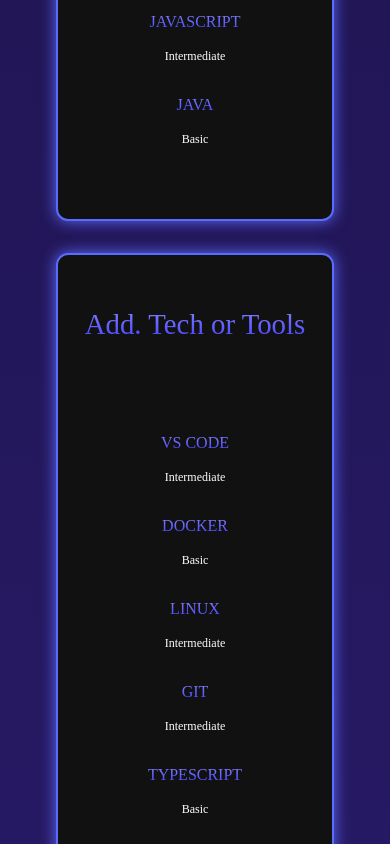
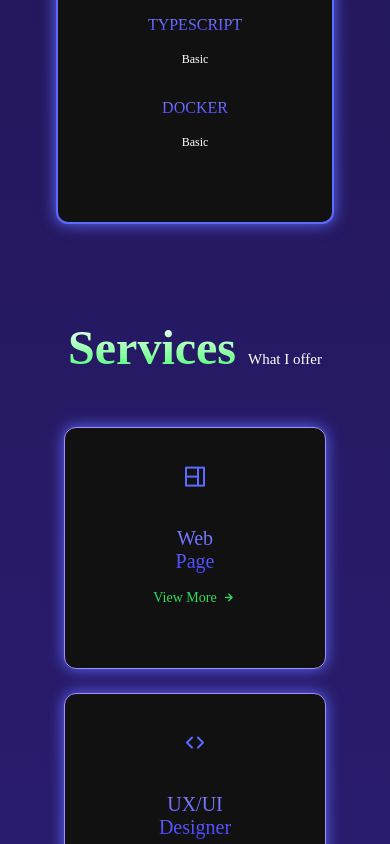
Before and after one commit to DontStopPrograming/portfolio2024, a React (Vite) app: page / in a window 390 px wide. Shown: the part 5580-6424 px from the top of the page. Built offline with nearby package versions, Linux system fonts and the light colour scheme.

Commit message:
error fixed

```diff
--- a/src/components/portfolio/portfolio.css
+++ b/src/components/portfolio/portfolio.css
@@ -79,8 +79,12 @@
     .portfolio__box {
         border: 2px solid green;
         text-align: center;
-        width: 100%;
-        height: 500px;
+
+        /* width: 100%;
+        height: 500px; */
+
+        width: 80%;
+        height: 250px;
         padding: 0;
         margin: 0;
         box-sizing: border-box;
--- a/src/components/skills/OtherTechnologies.jsx
+++ b/src/components/skills/OtherTechnologies.jsx
@@ -16,15 +16,6 @@ export const OtherTechnologies = () => {
                         </div>
                     </div>
 
-                    <div className='skills__data'>
-                        <i className='bx bx-check-square'></i>
-
-                        <div>
-
-                            <h3 className='skills__name'> DOCKER </h3>
-                            <span className='skills__level'> Basic </span>
-                        </div>
-                    </div>
 
                     <div className='skills__data'>
                         <i className='bx bx-check-square'></i>
@@ -36,6 +27,7 @@ export const OtherTechnologies = () => {
                         </div>
                     </div>
 
+
                     <div className='skills__data'>
                         <i className='bx bx-check-square'></i>
 
@@ -43,15 +35,6 @@ export const OtherTechnologies = () => {
 
                             <h3 className='skills__name'> GIT </h3>
                             <span className='skills__level'> Intermediate </span>
-                        </div>
-                    </div>
-
-                    <div className='skills__data'>
-                        <i className='bx bx-badge-check' ></i>
-
-                        <div>
-                            <h3 className='skills__name'> TYPESCRIPT </h3>
-                            <span className='skills__level'> Basic </span>
                         </div>
                     </div>
 
@@ -67,6 +50,30 @@ export const OtherTechnologies = () => {
 
 
 
+                    <div className='skills__data'>
+                        <i className='bx bx-badge-check' ></i>
+
+                        <div>
+                            <h3 className='skills__name'> TYPESCRIPT </h3>
+                            <span className='skills__level'> Basic </span>
+                        </div>
+                    </div>
+
+
+                    <div className='skills__data'>
+                        <i className='bx bx-check-square'></i>
+
+                        <div>
+
+                            <h3 className='skills__name'> DOCKER </h3>
+                            <span className='skills__level'> Basic </span>
+                        </div>
+                    </div>
+
+
+
+
+
 
                 </div>
             </div>
```
